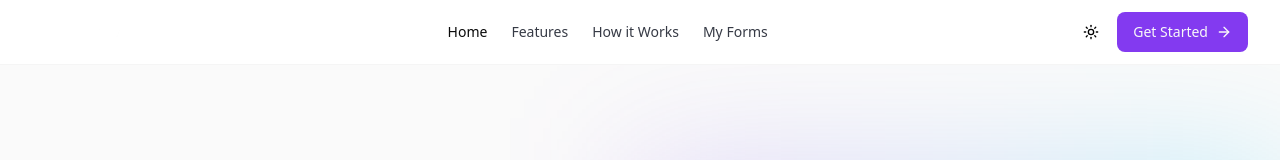
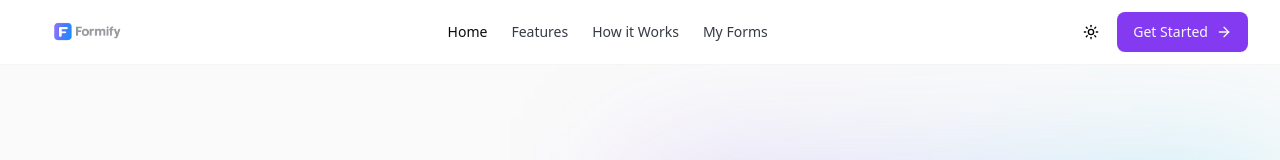
Before and after one commit to doaa10/dynamic_form_builder, a Next.js app: page / in a window 1280 px wide. Shown: the top 160 px of the page. Built offline with nearby package versions, Linux system fonts and the light colour scheme.

Commit message:
feat(Navbar): update logo image and adjust header backdrop style

```diff
--- a/components/layouts/Navbar/Navbar.tsx
+++ b/components/layouts/Navbar/Navbar.tsx
@@ -17,7 +17,7 @@ export default function Navbar() {
   }, []);
 
   return (
-    <header className="sticky top-0 z-50 w-full border-b border-border/40 bg-background/95 backdrop-blur supports-backdrop-filter:bg-background/60">
+    <header className="sticky top-0 z-50 w-full border-b border-border/40 bg-background/95 backdrop-blur-md">
       <Container>
         <div className="flex h-16 items-center justify-between">
           <div>
@@ -31,7 +31,7 @@ export default function Navbar() {
                 />
               ) : (
                 <Image
-                  src="/images/lgo-dark.png"
+                  src="/images/logo2-dark.png"
                   alt="Logo"
                   width={110}
                   height={20}
```
Also changed, not shown: public/images/logo2-dark.png (added).
